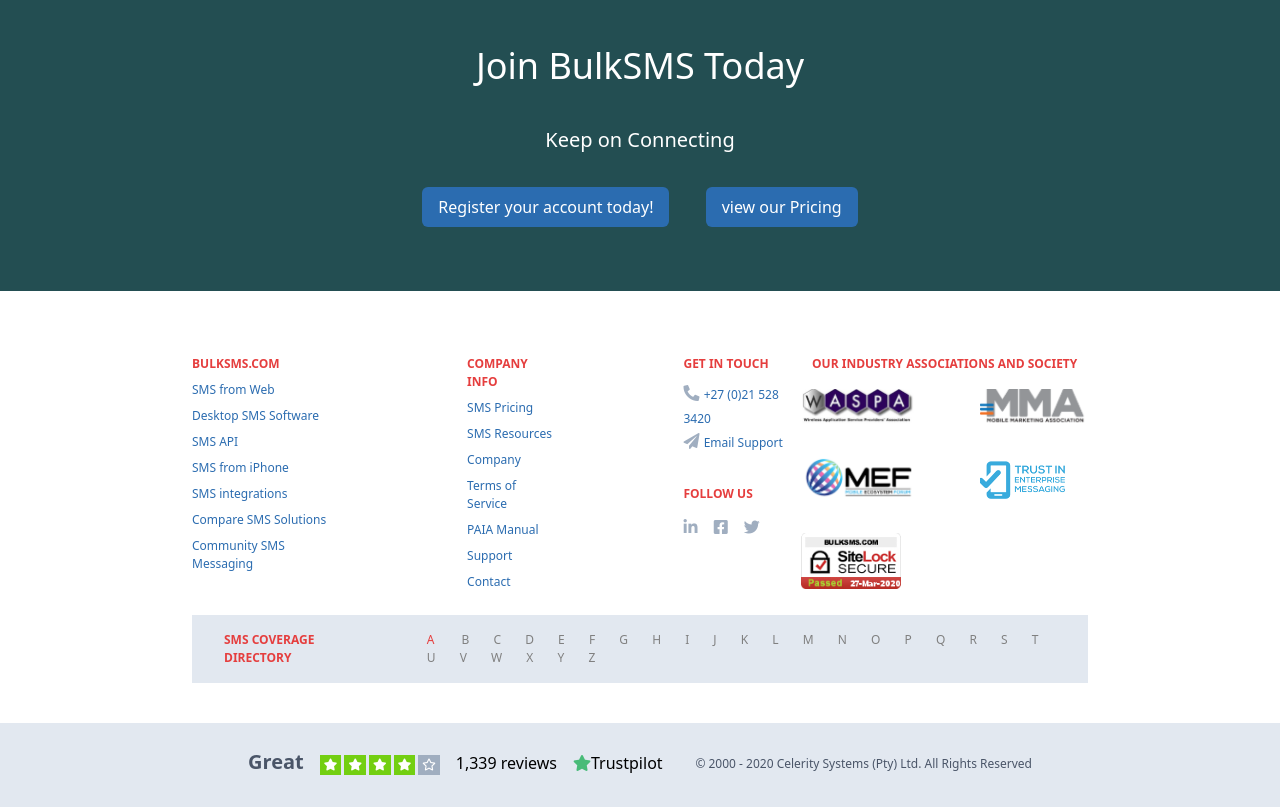
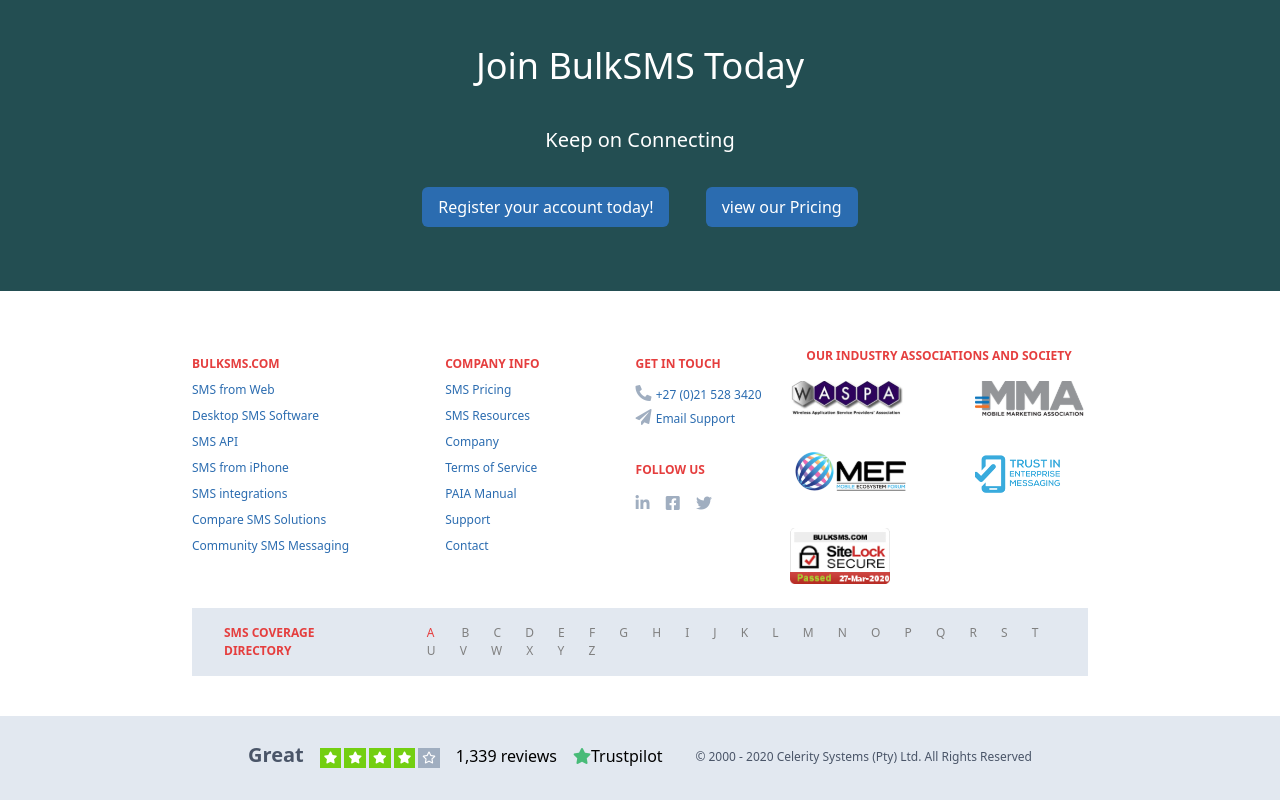
Before and after one commit to cixwarearun/php-second-day-task, a PHP site: page / in a window 1280 px wide. Shown: the part 3910-4717 px from the top of the page. Run offline with PHP 8.4, Linux system fonts and the light colour scheme; some libraries are stand-ins or nearby versions.

Commit message:
bulksms completed for laptop view , responsiveness for other views is remaining

```diff
--- a/coronaTask/index.php
+++ b/coronaTask/index.php
@@ -487,8 +487,8 @@
         </div>
     </section>
     <section>
-            <div class="mt-16 mx-32 xl:mx-48 lg:flex lg:justify-between">
-            <div class="flex justify-between">
+            <div class="mt-16 mx-20 md:mx-32 xl:mx-48 lg:flex lg:justify-between">
+            <div class="flex  flex-row justify-center">
                 <div class="flex flex-col text-blue-700 text-xs">
                     <a class="text-red-600 font-semibold" href="bulsms.html"> BULKSMS.COM</a>
                     <a class="mt-2" href="#">SMS from Web</a>
@@ -499,7 +499,7 @@
                     <a class="mt-2" href="$">Compare SMS Solutions</a>
                     <a class="mt-2" href="$">Community SMS Messaging</a>
                 </div>
-                <div class="flex flex-col text-blue-700 text-xs  lg:ml-8  xl:ml-32">
+                <div class="ml-4 flex flex-col text-blue-700 text-xs  md:ml-8  xl:ml-24">
                     <a class="text-red-600 font-semibold" href="#">COMPANY INFO</a>
                     <a class="mt-2" href="#">SMS Pricing</a>
                     <a class="mt-2" href="#">SMS Resources</a>
@@ -509,7 +509,7 @@
                     <a class="mt-2" href="#">Support</a>
                     <a class="mt-2" href="#">Contact</a>
                 </div>
-                <div class="flex flex-col lg:ml-8 xl:ml-32">
+                <div class="flex ml-4 mb-10 flex-col md:ml-8 xl:ml-24">
                     <a class="text-xs text-red-600 font-semibold">GET IN TOUCH</a>
                     <a><i class="fas fa-phone-alt text-gray-500 mt-3"></i> <span class="text-blue-700 text-xs">+27 (0)21 528 3420</span></a>
                     <a><i class="fas fa-paper-plane text-gray-500  text-"></i> <span class="text-blue-700 text-xs">Email Support</span> </a>
@@ -521,8 +521,8 @@
                     </div>
                 </div>
             </div>
-            <div class="">
-                <div class="text-red-600 text-xs text-center font-semibold">
+            <div class="mt-8 flex flex-col items-center lg:-mt-2">
+                <div class="text-red-600 text-xs lg:text-center font-semibold">
                     OUR INDUSTRY ASSOCIATIONS AND SOCIETY
                 </div>
                 <div class="flex xl:justify-between mt-4">
@@ -558,7 +558,7 @@
         </div>
     </section>
     <section class="bg-gray-300">
-        <div class="  mt-10 text-center p-6 mx-32 xl:mx-56 xl:flex xl:justify-between">
+        <div class="  mt-10 text-center p-6 md:mx-32 xl:mx-56 xl:flex xl:justify-between">
             <div class="flex justify-center ">
                 <div class="text-xl font-semibold text-gray-700">Great</div>
                 <div class=" text-white text-xs my-2 ml-4">
```
